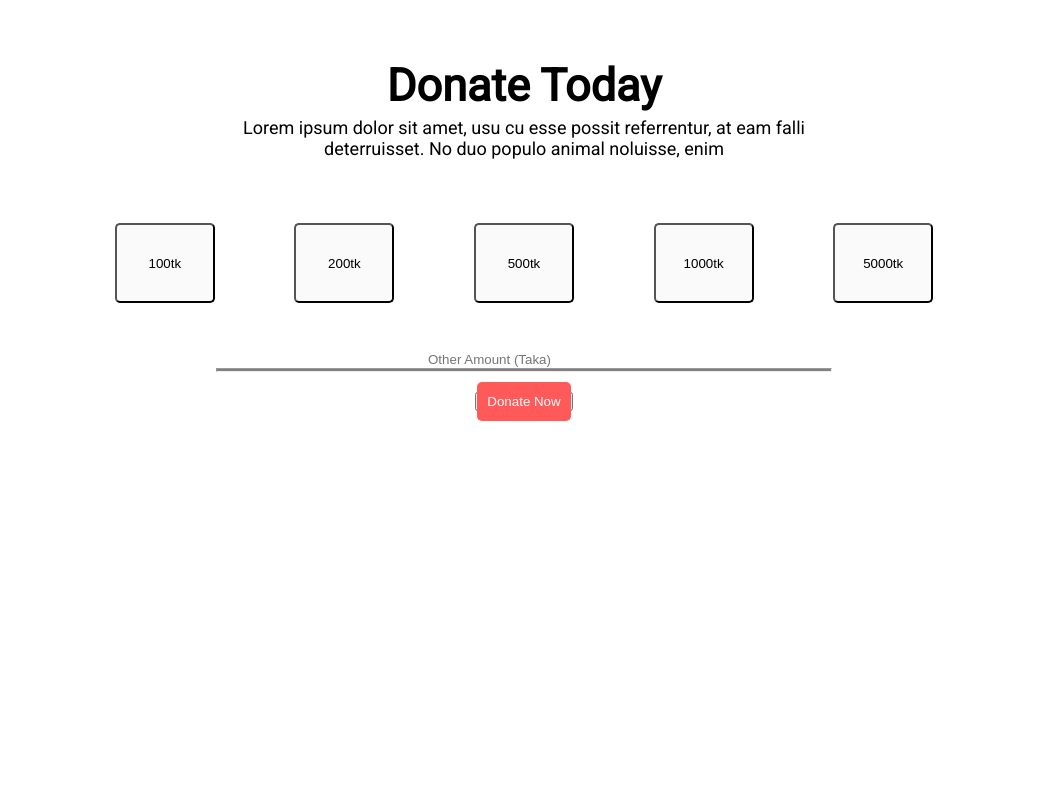
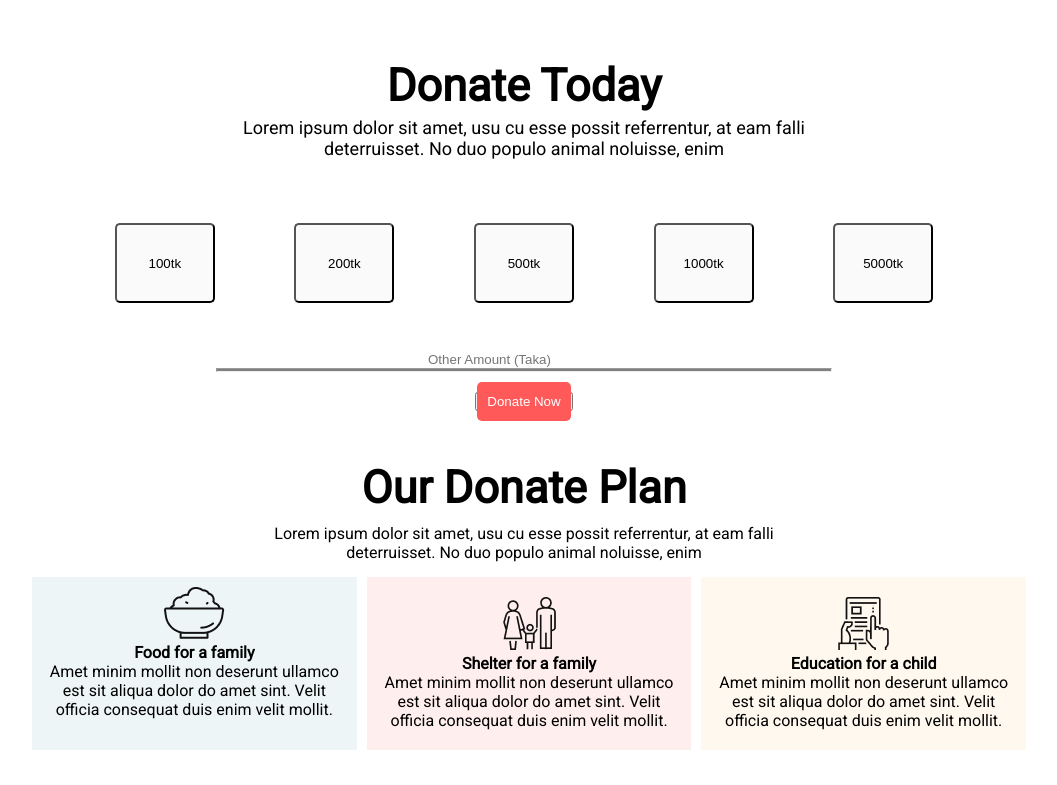
Before and after one commit to MdAliArman/donate-repo, a plain HTML site: page index.html in a window 1280 px wide. Shown: the part 689-1474 px from the top of the page, without its empty margins (116-1173 px from the left). Before the commit the page ends 1120 px from the top, so only its background shows below. Drawn offline with Linux system fonts and the light colour scheme.

Commit message:
thired commit

```diff
--- a/index.html
+++ b/index.html
@@ -54,6 +54,30 @@
             </div>
         </section>
 
+        <section class="plan-section">
+            <div class="donate-plan">
+                <h1>Our Donate Plan</h1>
+                <p>Lorem ipsum dolor sit amet, usu cu esse possit referrentur, at eam falli <br> deterruisset. No duo populo animal noluisse, enim</p>
+                <div class="donate-items">
+                    <div class="items" id="food">
+                        <img src="icons/food.png" alt="">
+                        <h4>Food for a family</h4>
+                        <p>Amet minim mollit non deserunt ullamco est sit aliqua dolor do amet sint. Velit officia consequat duis enim velit mollit.</p>
+                    </div>
+                    <div class="items" id="fmaily">
+                        <img src="icons/shelter.png" alt="">
+                        <h4>Shelter for a family</h4>
+                        <p>Amet minim mollit non deserunt ullamco est sit aliqua dolor do amet sint. Velit officia consequat duis enim velit mollit.</p>
+                    </div>
+                    <div class="items" id="education">
+                        <img src="icons/Frame-1.png" alt="">
+                        <h4>Education for a child</h4>
+                        <p>Amet minim mollit non deserunt ullamco est sit aliqua dolor do amet sint. Velit officia consequat duis enim velit mollit.</p>
+                    </div>
+                </div>
+            </div>
+
+        </section>
 
     </div>
 </body>
--- a/style.css
+++ b/style.css
@@ -102,3 +102,40 @@ h1 {
     color: #fff;
 
 }
+/* donate plan */
+.plan-section{
+    padding: 10px 0;
+}
+.donate-plan{
+    text-align: center;
+    padding: 10px 0;
+}
+.donate-plan h1{
+    font-weight: 700;
+   font-size: 45px;
+   padding: 10px 0;
+
+}
+.donate-plan p{
+    font-size: 16px;
+    font-weight: 400;
+}
+.donate-items{
+    display: flex;
+    padding: 15px 10px;
+}
+.items{
+    width: 33.33%;
+    padding: 20px 10px;
+    margin-left: 10px;
+}
+#food{
+    background-color: rgba(79, 157, 166, 0.1);
+    padding: 10px;
+}
+#fmaily{
+    background-color: rgba(255, 89, 89, 0.1);
+}
+#education{
+    background-color: rgba(255, 189, 89, 0.1);
+}
```
